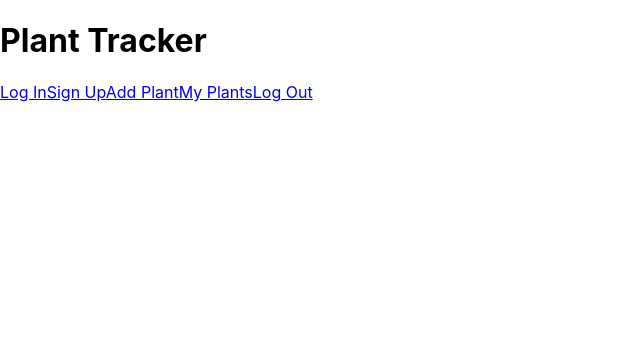
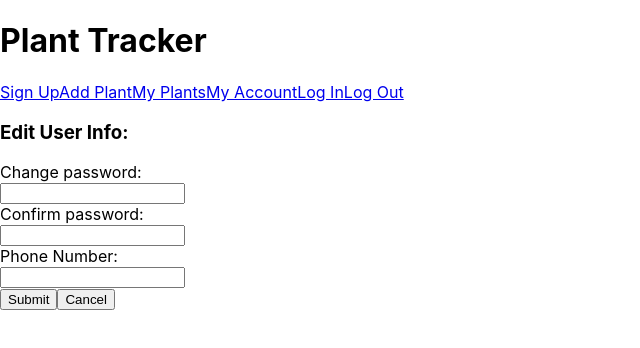
Before and after one commit to ptct-Water-My-Plants4/Front-End, a React (Create React App) app in the folder Plant Tracker/: page /edit-user in a window 1280 px wide. Shown: the top 348 px of the page, without its empty margins (0-640 px from the left). Built offline with nearby package versions, Linux system fonts and the light colour scheme; no server answers; sample sign-in values are in the browser's storage; the HTML template or start-up script is replaced by a standard one.

Commit message:
added user account edit function, currently broken

```diff
--- a/Plant Tracker/src/App.js
+++ b/Plant Tracker/src/App.js
@@ -12,7 +12,7 @@ import PrivateRoute from "./components/PrivateRoute";
 import Signup from "./components/Signup";
 import PlantForm from "./components/PlantForm";
 import PlantList from "./components/PlantList";
-
+import EditUser from "./components/UserAccount";
 
 function App() {
   const [list, setList] = useState([]);
@@ -34,19 +34,17 @@ function App() {
         <header>
         <h1>Plant Tracker</h1>
         <nav>
-          <Link to="/login">Log In</Link>
           <Link to="/signup">Sign Up</Link>
           <Link to="/add">Add Plant</Link>
           <Link to="/plant-list">My Plants</Link>
+          <Link to="/edit-user">My Account</Link>
+          <Link to="/login">Log In</Link>
           <Link to="/" onClick={logout}>
             Log Out
           </Link>
         </nav>
         </header>
       <Switch>
-        <Route path="/login">
-          <Login />
-        </Route>
         <Route path="/signup">
           <Signup />
           </Route>
@@ -56,6 +54,12 @@ function App() {
         <PrivateRoute path="/plant-list">
           <PlantList plants={list} setPlants={setList} />
         </PrivateRoute>
+        <PrivateRoute path="/edit-user">
+          <EditUser/>
+          </PrivateRoute>
+        <Route path="/login">
+          <Login />
+        </Route>
       </Switch>
     </div>
   );
--- /dev/null
+++ b/Plant Tracker/src/components/UserAccount.js
@@ -0,0 +1,133 @@
+import axios from "axios";
+import React, { useState } from "react";
+
+import * as yup from "yup";
+
+const Schema = yup.object().shape({
+    password: yup.string().required("Password is Required"),
+    passwordConf: yup.string().oneOf([yup.ref('password'), null], "Passwords don't match!")
+    .required('Required'),
+    phoneNumber: yup.string().required("Please use a Valid Phone Number")
+  });
+
+
+
+
+
+export default function EditUser(props) {
+  const { user, toggleEdit, setUser } = props;
+
+  const initialFormValues = {
+    password: "",
+    passwordConf: "",
+    phoneNumber: "",
+  };
+
+  //initial form errors
+const initialFormErrors = {
+    password: "",
+    passwordConf: "",
+    phoneNumber: "",
+  };
+
+  const [formValues, setFormValues] = useState(initialFormValues);
+  const [formErrors, setFormErrors] = useState(initialFormErrors);
+
+  const editedUser = {
+    password: formValues.password.trim(),
+    passwordConf: formValues.passwordConf.trim(),
+    phoneNumber: formValues.phoneNumber.trim(),
+  };
+
+
+  const handleSubmit = (e) => {
+    e.preventDefault();
+    axios
+      .put(
+        `https://ptct-water-my-plants4.herokuapp.com/api/users/${user.user_id}`,
+        editedUser
+      )
+      .then((res) => {
+        console.log("Edited:", res);
+        axios
+          .get(`https://ptct-water-my-plants4.herokuapp.com/api/users`)
+          .then((res) => setUser(res.data))
+          .catch((err) => console.log(err));
+      })
+      .catch((err) => console.log(err));
+
+    toggleEdit(false);
+  };
+
+  const handleCancel = () => {
+    toggleEdit(false);
+  };
+
+  const validate = (e) => {
+    yup
+      .reach(Schema, e.target.name)
+      .validate(e.target.value)
+      .then((valid) => {
+        setFormErrors({...formErrors, [e.target.name]: "" });
+      })
+      .catch((error) => {
+        console.log(error.errors);
+        setFormErrors({...formErrors, [e.target.name]: error.errors[0]})
+      })
+  };
+
+  const onChange = (e) => {
+    e.persist();
+    validate(e);
+    const { name, value } = e.target;
+    setFormValues({ ...formValues, [name]: value });
+    console.log(e.target);
+  };
+
+
+
+
+
+  return (
+    <div>
+      <h3>Edit User Info:</h3>
+      <form>
+        <label>
+          Change password:
+          <br />
+          <input
+            type="text"
+            name="password"
+            value={formValues.password}
+            onChange={onChange}
+          />
+        </label>
+        <br />
+        <label>
+          Confirm password:
+          <br />
+          <input
+            type="text"
+            name="passwordConf"
+            value={formValues.passwordConf}
+            onChange={onChange}
+          />
+        </label>
+        <br />
+        <label>
+          Phone Number:
+          <br />
+          <input
+            type="text"
+            name="phoneNumber"
+            value={formValues.phoneNumber}
+            onChange={onChange}
+          />
+        </label>
+        <br />
+        <button onClick={handleSubmit}>Submit</button>
+        <button onClick={handleCancel}>Cancel</button>
+      </form>
+    </div>
+  );
+}
```
